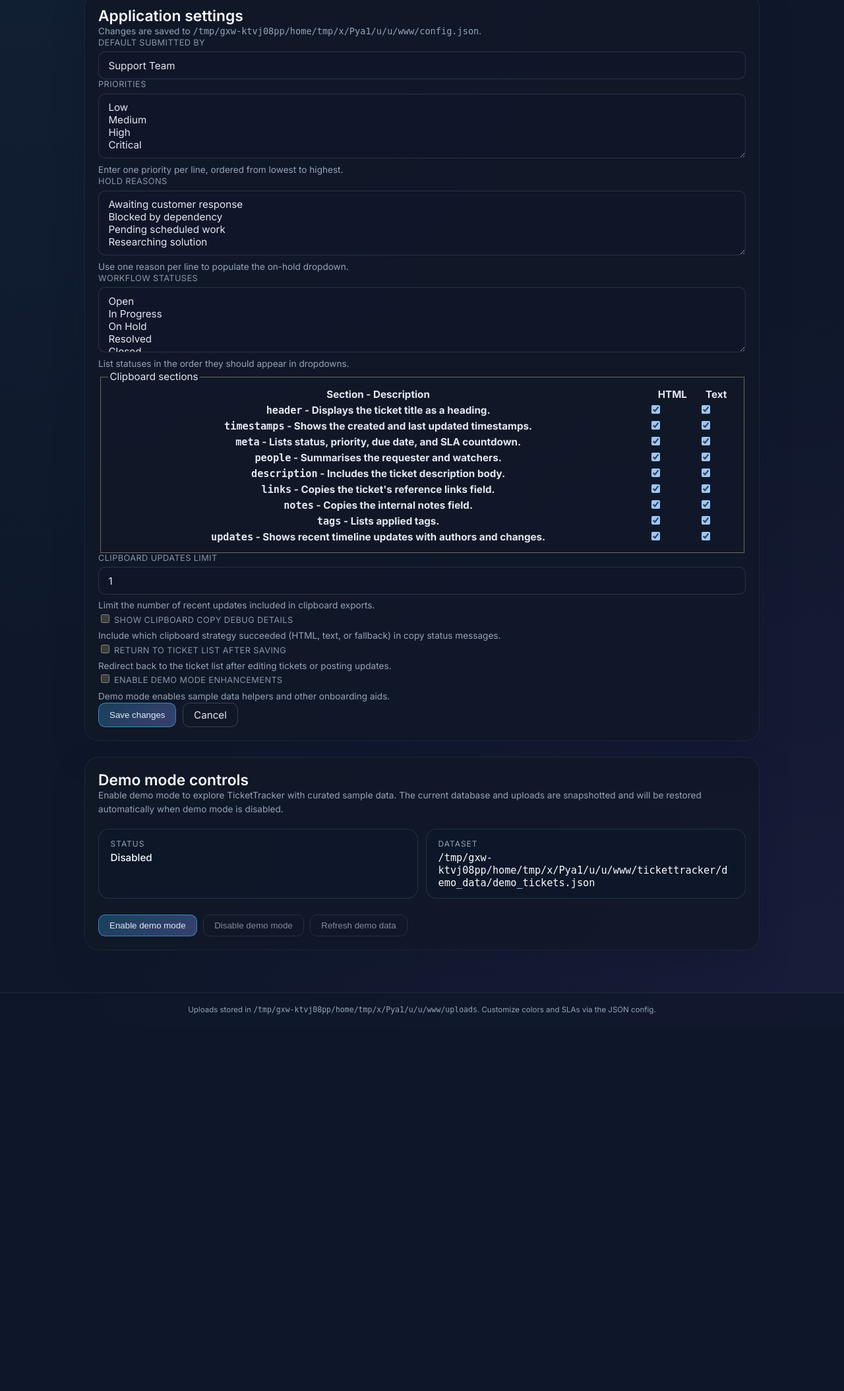
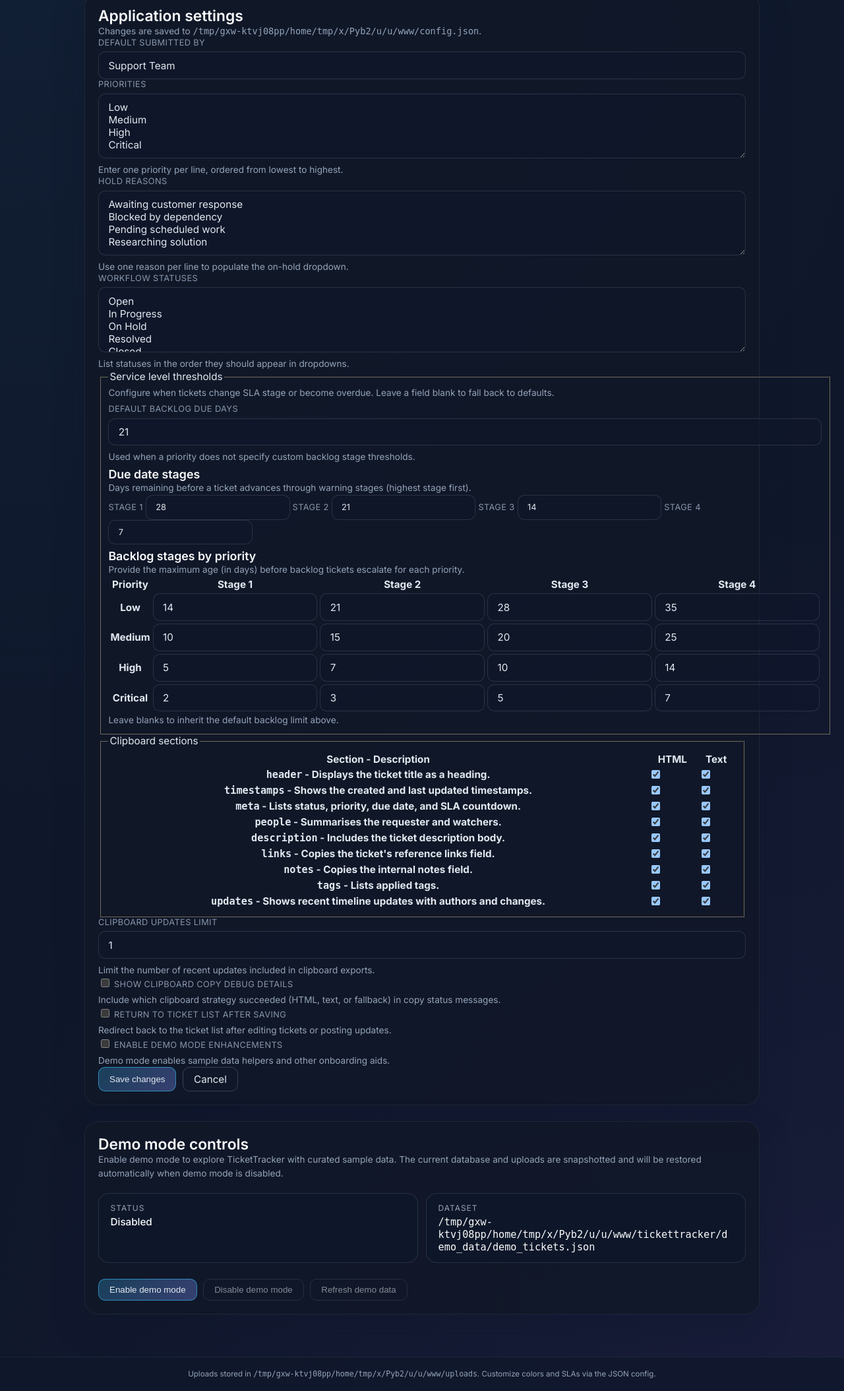
Before and after one commit to rinc3w1nd/TicketTracker, a Flask app: page /settings in a window 1280 px wide. Shown: the part 154-2262 px from the top of the page at 66% size. Before the commit the page ends 1691 px from the top, so only its background shows below. Run offline with Flask 3, Linux system fonts and the light colour scheme.

Commit message:
Add SLA threshold inputs and parsing

```diff
--- a/templates/settings.html
+++ b/templates/settings.html
@@ -60,6 +60,91 @@
         >{{- form.workflow|default('') -}}</textarea>
         <p class="help">List statuses in the order they should appear in dropdowns.</p>
       </div>
+
+      <fieldset class="field-group sla-settings">
+        <legend>Service level thresholds</legend>
+        <p class="help">
+          Configure when tickets change SLA stage or become overdue. Leave a field blank to
+          fall back to defaults.
+        </p>
+
+        <div class="field-group">
+          <label for="default_due_days">Default backlog due days</label>
+          <input
+            type="number"
+            id="default_due_days"
+            name="default_due_days"
+            min="0"
+            value="{{ form.default_due_days|default('') }}"
+          />
+          <p class="help">
+            Used when a priority does not specify custom backlog stage thresholds.
+          </p>
+        </div>
+
+        <div class="sla-stage-group">
+          <h3>Due date stages</h3>
+          <p class="help">
+            Days remaining before a ticket advances through warning stages (highest stage
+            first).
+          </p>
+          <div class="sla-stage-inputs">
+            {% for label in sla_stage_labels %}
+              {% set index = loop.index0 %}
+              <label class="sla-stage-input" for="due_stage_days_{{ index }}">
+                <span class="stage-label">{{ label }}</span>
+                <input
+                  type="number"
+                  id="due_stage_days_{{ index }}"
+                  name="due_stage_days"
+                  min="0"
+                  value="{{ form.due_stage_days[index]|default('') }}"
+                />
+              </label>
+            {% endfor %}
+          </div>
+        </div>
+
+        <div class="sla-stage-group">
+          <h3>Backlog stages by priority</h3>
+          <p class="help">
+            Provide the maximum age (in days) before backlog tickets escalate for each
+            priority.
+          </p>
+          <table class="sla-priority-table">
+            <thead>
+              <tr>
+                <th scope="col">Priority</th>
+                {% for label in sla_stage_labels %}
+                  <th scope="col">{{ label }}</th>
+                {% endfor %}
+              </tr>
+            </thead>
+            <tbody>
+              {% for priority, values in form.priority_stage_days.items() %}
+                {% set priority_slug = priority|lower|replace(' ', '-')|replace('/', '-') %}
+                <tr>
+                  <th scope="row">{{ priority }}</th>
+                  {% for label in sla_stage_labels %}
+                    {% set stage_index = loop.index0 %}
+                    <td>
+                      <input
+                        type="number"
+                        name="priority_stage_days[{{ priority }}]"
+                        id="priority_stage_days_{{ priority_slug }}_{{ stage_index }}"
+                        min="0"
+                        value="{{ values[stage_index]|default('') }}"
+                        aria-label="{{ priority }} {{ label }}"
+                      />
+                    </td>
+                  {% endfor %}
+                </tr>
+              {% endfor %}
+            </tbody>
+          </table>
+          <p class="help">Leave blanks to inherit the default backlog limit above.</p>
+        </div>
+      </fieldset>
 
       <fieldset class="field-group clipboard-sections">
         <legend>Clipboard sections</legend>
--- a/tickettracker/views/settings.py
+++ b/tickettracker/views/settings.py
@@ -2,6 +2,7 @@
 from __future__ import annotations
 
 from dataclasses import replace
+from copy import deepcopy
 from typing import Dict, List, Tuple
 
 from flask import (
@@ -14,7 +15,12 @@ from flask import (
     url_for,
 )
 
-from ..config import AppConfig, save_config
+from ..config import (
+    AppConfig,
+    DEFAULT_CONFIG,
+    DEFAULT_PRIORITY_STAGE_DAYS_FALLBACK,
+    save_config,
+)
 from ..demo import DemoModeError, get_demo_manager
 from ..summary import CLIPBOARD_SUMMARY_SECTION_DESCRIPTIONS
 
@@ -112,6 +118,44 @@ def _form_defaults(config: AppConfig) -> Dict[str, object]:
         or config.clipboard_summary.sections_for_text()
     )
 
+    default_sla = DEFAULT_CONFIG.get("sla", {})
+    base_due_stage_days = list(default_sla.get("due_stage_days", []))
+    base_priority_stages: Dict[str, List[int]] = {
+        str(priority): list(values)
+        for priority, values in default_sla.get("priority_stage_days", {}).items()
+    }
+
+    due_stage_days = list(config.sla.due_stage_days) or list(base_due_stage_days)
+
+    priority_stage_days: Dict[str, List[int]] = {}
+    for priority in config.priorities:
+        configured_values = config.sla.priority_stage_days.get(priority)
+        if configured_values:
+            priority_stage_days[priority] = list(configured_values)
+        elif priority in base_priority_stages:
+            priority_stage_days[priority] = list(base_priority_stages[priority])
+        else:
+            priority_stage_days[priority] = list(DEFAULT_PRIORITY_STAGE_DAYS_FALLBACK)
+
+    stage_lengths = [len(due_stage_days)]
+    stage_lengths.extend(len(values) for values in priority_stage_days.values())
+    stage_lengths.append(len(base_due_stage_days))
+    stage_count = max(stage_lengths) if stage_lengths else len(base_due_stage_days) or 1
+
+    padded_due_stage_days = [str(value) for value in due_stage_days]
+    if len(padded_due_stage_days) < stage_count:
+        padded_due_stage_days.extend([""] * (stage_count - len(padded_due_stage_days)))
+
+    display_priority_stage_days: Dict[str, List[str]] = {}
+    for priority, values in priority_stage_days.items():
+        display_values = [str(value) for value in values]
+        if len(display_values) < stage_count:
+            display_values.extend([""] * (stage_count - len(display_values)))
+        display_priority_stage_days[priority] = display_values
+
+    default_due_days = config.sla.default_due_days
+    default_due_display = "" if default_due_days is None else str(default_due_days)
+
     return {
         "default_submitted_by": config.default_submitted_by,
         "priorities": "\n".join(config.priorities),
@@ -123,6 +167,10 @@ def _form_defaults(config: AppConfig) -> Dict[str, object]:
         "clipboard_debug_status": config.clipboard_summary.debug_status,
         "auto_return_to_list": config.auto_return_to_list,
         "demo_mode": config.demo_mode,
+        "default_due_days": default_due_display,
+        "due_stage_days": padded_due_stage_days,
+        "priority_stage_days": display_priority_stage_days,
+        "sla_stage_count": stage_count,
     }
 
 
@@ -133,7 +181,8 @@ def view_settings():
     compact_mode = _is_compact_mode()
     section_options = _clipboard_section_options(config)
 
-    form_data = _form_defaults(config)
+    defaults = _form_defaults(config)
+    form_data = deepcopy(defaults)
 
     if request.method == "POST":
         default_submitted_by = request.form.get("default_submitted_by", "").strip()
@@ -143,11 +192,56 @@ def view_settings():
         html_section_values = set(request.form.getlist("html_sections"))
         text_section_values = set(request.form.getlist("text_sections"))
         updates_limit_input = request.form.get("updates_limit", "").strip()
+        default_due_days_input = request.form.get("default_due_days", "").strip()
+        due_stage_day_inputs = [value.strip() for value in request.form.getlist("due_stage_days")]
+
         debug_status_enabled = request.form.get("clipboard_debug_status") is not None
         auto_return_enabled = request.form.get("auto_return_to_list") is not None
         demo_mode_enabled = request.form.get("demo_mode") is not None
 
         section_names = [name for name, _ in section_options]
+
+        priority_stage_inputs: Dict[str, List[str]] = {}
+        prefix = "priority_stage_days["
+        for key in request.form.keys():
+            if key.startswith(prefix) and key.endswith("]"):
+                priority_name = key[len(prefix) : -1]
+                priority_stage_inputs[priority_name] = [
+                    value.strip() for value in request.form.getlist(key)
+                ]
+
+        if not due_stage_day_inputs:
+            due_stage_day_inputs = list(defaults.get("due_stage_days", []))
+
+        display_priority_values: Dict[str, List[str]] = {
+            priority: list(values)
+            for priority, values in defaults.get("priority_stage_days", {}).items()
+        }
+        for priority, values in priority_stage_inputs.items():
+            display_priority_values[priority] = list(values)
+
+        raw_due_stage_values = list(due_stage_day_inputs)
+        raw_priority_stage_values = {
+            priority: list(values) for priority, values in display_priority_values.items()
+        }
+
+        stage_lengths = [len(raw_due_stage_values)]
+        stage_lengths.extend(len(values) for values in raw_priority_stage_values.values())
+        stage_lengths.append(int(defaults.get("sla_stage_count", 0)))
+        stage_count = max(stage_lengths) if stage_lengths else int(defaults.get("sla_stage_count", 0))
+        if stage_count <= 0:
+            stage_count = max(1, len(raw_due_stage_values))
+
+        due_stage_display = list(raw_due_stage_values)
+        if len(due_stage_display) < stage_count:
+            due_stage_display.extend([""] * (stage_count - len(due_stage_display)))
+
+        padded_priority_display: Dict[str, List[str]] = {}
+        for priority, values in raw_priority_stage_values.items():
+            padded = list(values)
+            if len(padded) < stage_count:
+                padded.extend([""] * (stage_count - len(padded)))
+            padded_priority_display[priority] = padded
 
         form_data = {
             "default_submitted_by": default_submitted_by,
@@ -160,6 +254,10 @@ def view_settings():
             "clipboard_debug_status": debug_status_enabled,
             "auto_return_to_list": auto_return_enabled,
             "demo_mode": demo_mode_enabled,
+            "default_due_days": default_due_days_input,
+            "due_stage_days": due_stage_display,
+            "priority_stage_days": padded_priority_display,
+            "sla_stage_count": stage_count,
         }
 
         errors: List[str] = []
@@ -202,6 +300,72 @@ def view_settings():
         else:
             updates_limit = config.clipboard_summary.updates_limit
 
+        due_stage_days: List[int] = []
+        if raw_due_stage_values:
+            for value in raw_due_stage_values:
+                if not value:
+                    continue
+                try:
+                    number = int(value)
+                except ValueError:
+                    errors.append("Due stage thresholds must be non-negative integers.")
+                    due_stage_days = []
+                    break
+                if number < 0:
+                    errors.append("Due stage thresholds must be non-negative integers.")
+                    due_stage_days = []
+                    break
+                due_stage_days.append(number)
+
+        priority_stage_days: Dict[str, List[int]] = {}
+        if raw_priority_stage_values:
+            priority_order: List[str] = list(defaults.get("priority_stage_days", {}).keys())
+            for priority in raw_priority_stage_values.keys():
+                if priority not in priority_order:
+                    priority_order.append(priority)
+
+            priority_error_reported = False
+            for priority in priority_order:
+                raw_values = raw_priority_stage_values.get(priority, [])
+                cleaned: List[int] = []
+                for value in raw_values:
+                    if not value:
+                        continue
+                    try:
+                        number = int(value)
+                    except ValueError:
+                        if not priority_error_reported:
+                            errors.append(
+                                "Priority stage thresholds must be non-negative integers."
+                            )
+                            priority_error_reported = True
+                        cleaned = []
+                        break
+                    if number < 0:
+                        if not priority_error_reported:
+                            errors.append(
+                                "Priority stage thresholds must be non-negative integers."
+                            )
+                            priority_error_reported = True
+                        cleaned = []
+                        break
+                    cleaned.append(number)
+                if cleaned:
+                    priority_stage_days[priority] = cleaned
+
+        if default_due_days_input:
+            try:
+                default_due_days_value = int(default_due_days_input)
+            except ValueError:
+                errors.append("Default backlog due days must be a non-negative integer.")
+                default_due_days_value = config.sla.default_due_days
+            else:
+                if default_due_days_value < 0:
+                    errors.append("Default backlog due days must be a non-negative integer.")
+                    default_due_days_value = config.sla.default_due_days
+        else:
+            default_due_days_value = None
+
         should_enable_demo = demo_mode_enabled and not config.demo_mode
         should_disable_demo = not demo_mode_enabled and config.demo_mode
 
@@ -217,6 +381,13 @@ def view_settings():
                 debug_status=debug_status_enabled,
             )
 
+            updated_sla = replace(
+                config.sla,
+                due_stage_days=due_stage_days,
+                priority_stage_days=priority_stage_days,
+                default_due_days=default_due_days_value,
+            )
+
             updated_config = replace(
                 config,
                 default_submitted_by=default_submitted_by,
@@ -226,6 +397,7 @@ def view_settings():
                 clipboard_summary=summary,
                 auto_return_to_list=auto_return_enabled,
                 demo_mode=demo_mode_enabled,
+                sla=updated_sla,
             )
 
             toggle_error = False
@@ -286,6 +458,9 @@ def view_settings():
             "settings.view_settings", compact_mode
         ),
         clipboard_sections=section_options,
+        sla_stage_labels=[
+            f"Stage {index + 1}" for index in range(form_data.get("sla_stage_count", 0))
+        ],
     )
 
 
```
Also changed, not shown: tests/test_settings.py (+105 -2 lines).
